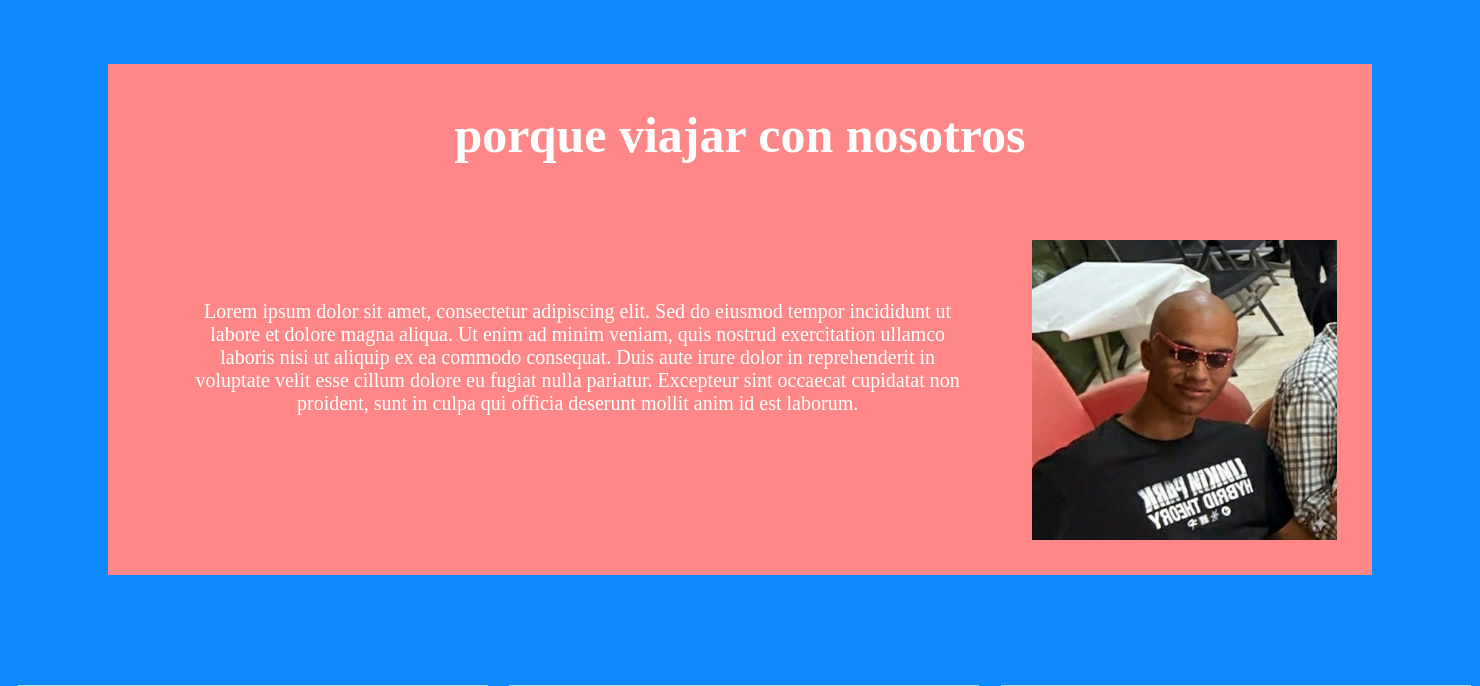
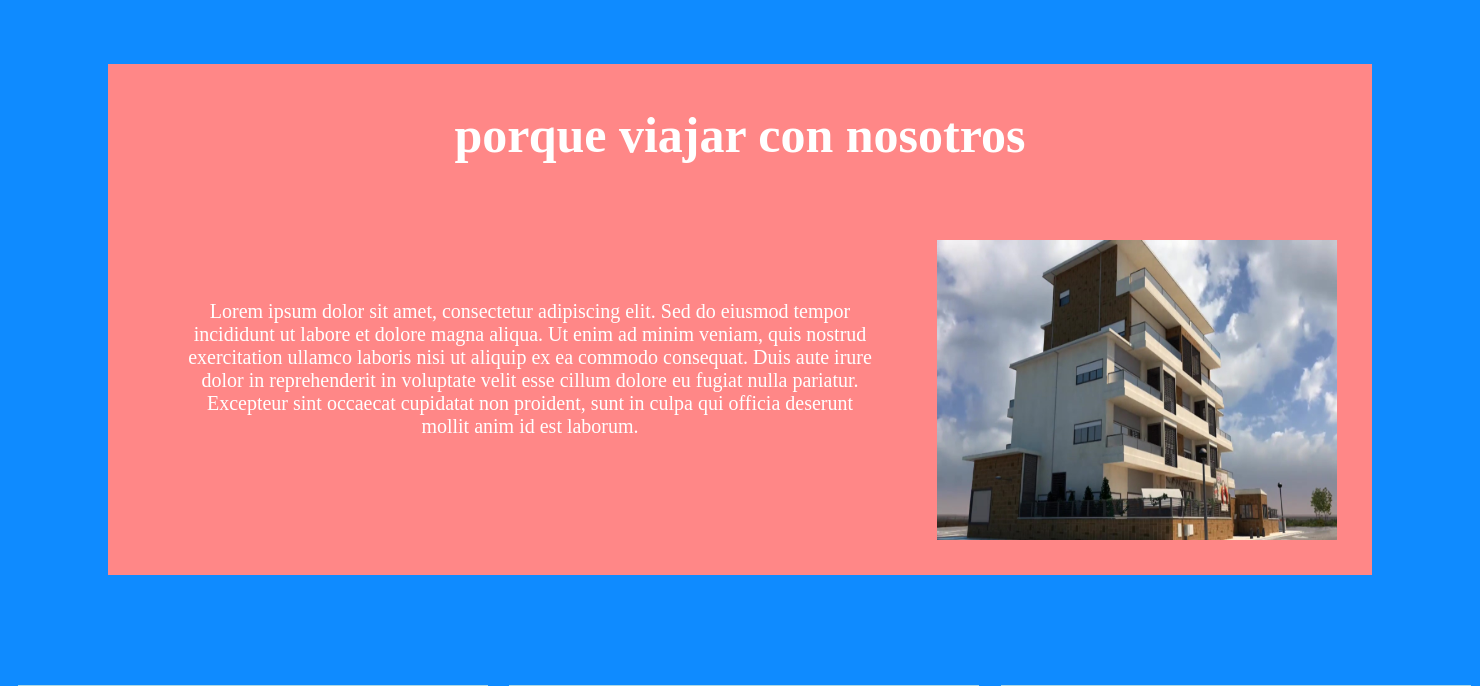
Before and after one commit to Dev-HugoBeznar/PhpProjectFinalGordo, a PHP site: page / in a window 1480 px wide. Shown: the part 1073-1759 px from the top of the page. Run offline with PHP 8.4, Linux system fonts and the light colour scheme; data comes from the database, SQL or seed files in the repository.

Commit message:
cambio mi cara esa que mi hizo un amigo de probisional y la cambio por un piso cualquiera

```diff
--- a/app/vistas/home/homeBody.php
+++ b/app/vistas/home/homeBody.php
@@ -40,7 +40,7 @@
                     pariatur.
                     Excepteur sint occaecat cupidatat non proident, sunt in culpa qui officia deserunt mollit anim id
                     est laborum.</p>
-                <img src="../assets/imagenes/provisional.png" style="width: 400px; height: 300px; padding: 10px;">
+                <img src="../assets/imagenes/casaAleatoria.png" style="width: 400px; height: 300px; padding: 10px;">
             </div>
         </div>
     </div>
```
Also changed, not shown: app/assets/imagenes/casaAleatoria.png (added), app/assets/imagenes/provisional.png (deleted).
